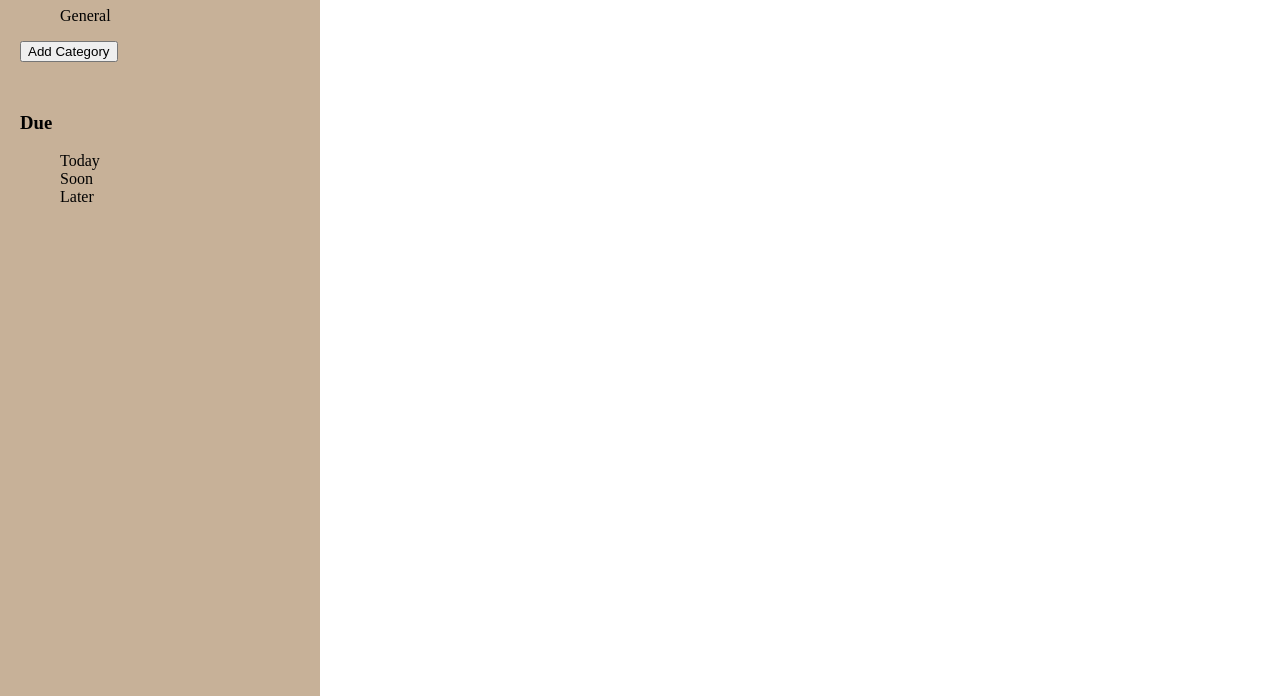
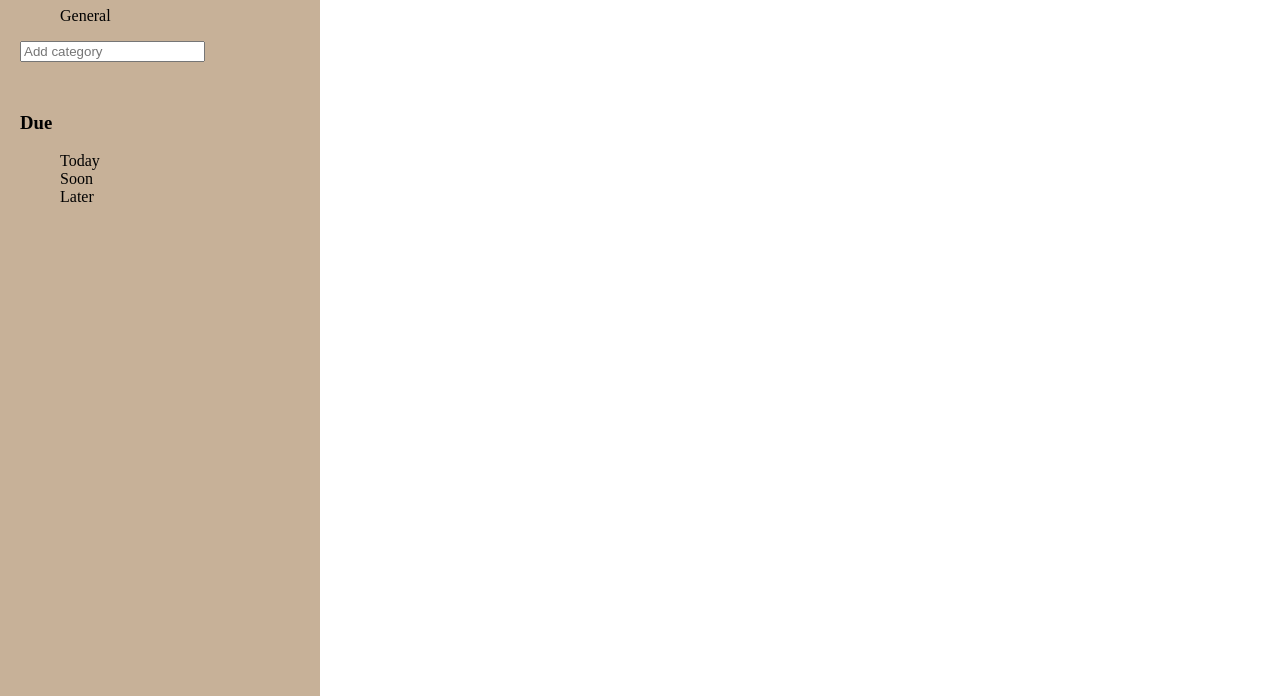
Before and after one commit to cmoratagarcia/odin-to-do-list, a website built with webpack: page src/index.html in a window 1280 px wide. Shown: the part 171-867 px from the top of the page. Built offline with nearby package versions, Linux system fonts and the light colour scheme.

Commit message:
Change Add Category button to text input

```diff
--- a/src/index.html
+++ b/src/index.html
@@ -22,7 +22,13 @@
           <ul class="category-options">
             <li>General</li>
           </ul>
-          <button class="new-category-btn">Add Category</button>
+          <input
+            id="new-category"
+            class="text-input"
+            name="new-category"
+            type="text"
+            placeholder="Add category"
+          />
         </div>
         <div class="date-container">
           <h3>Due</h3>
```
